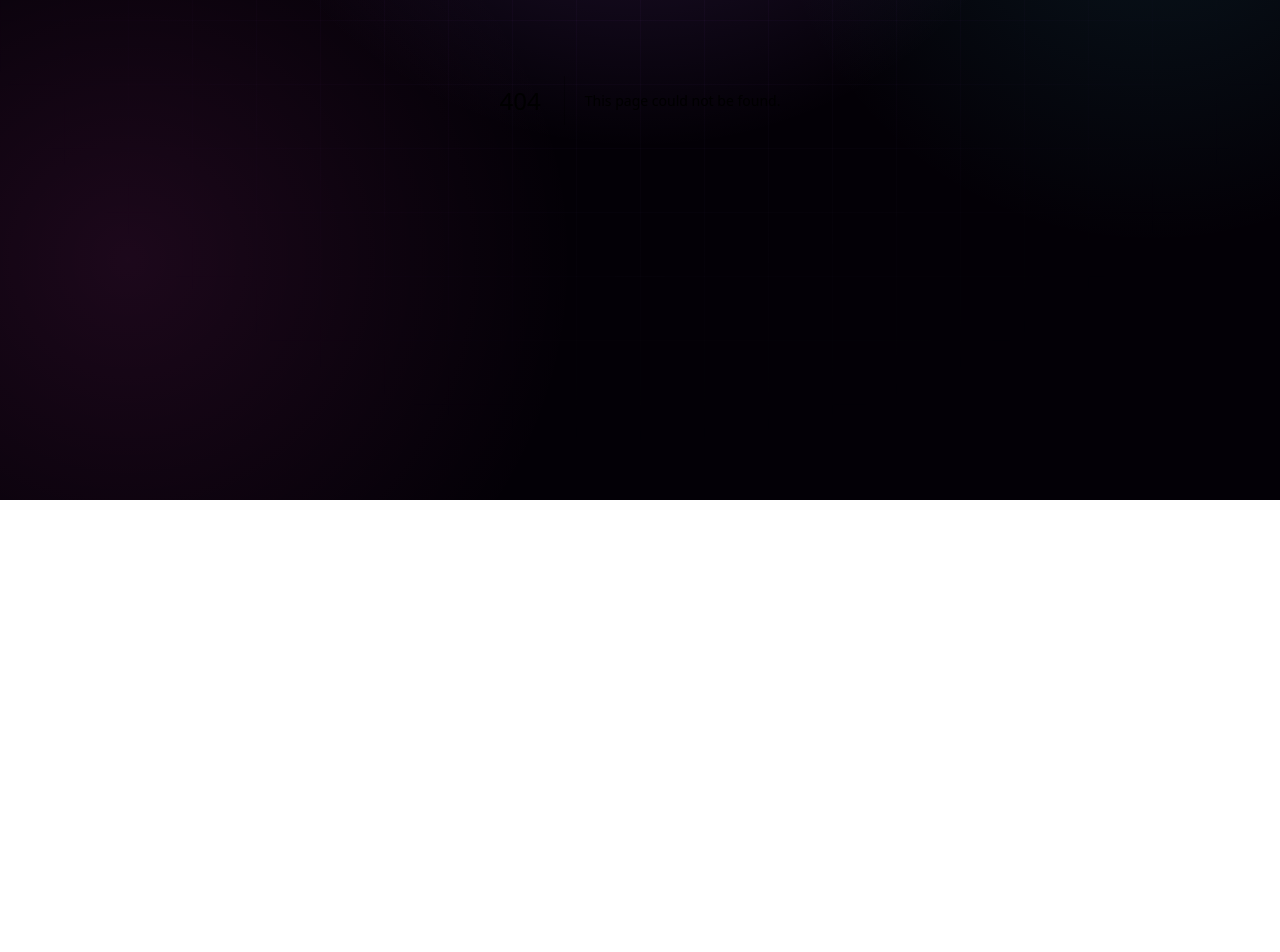
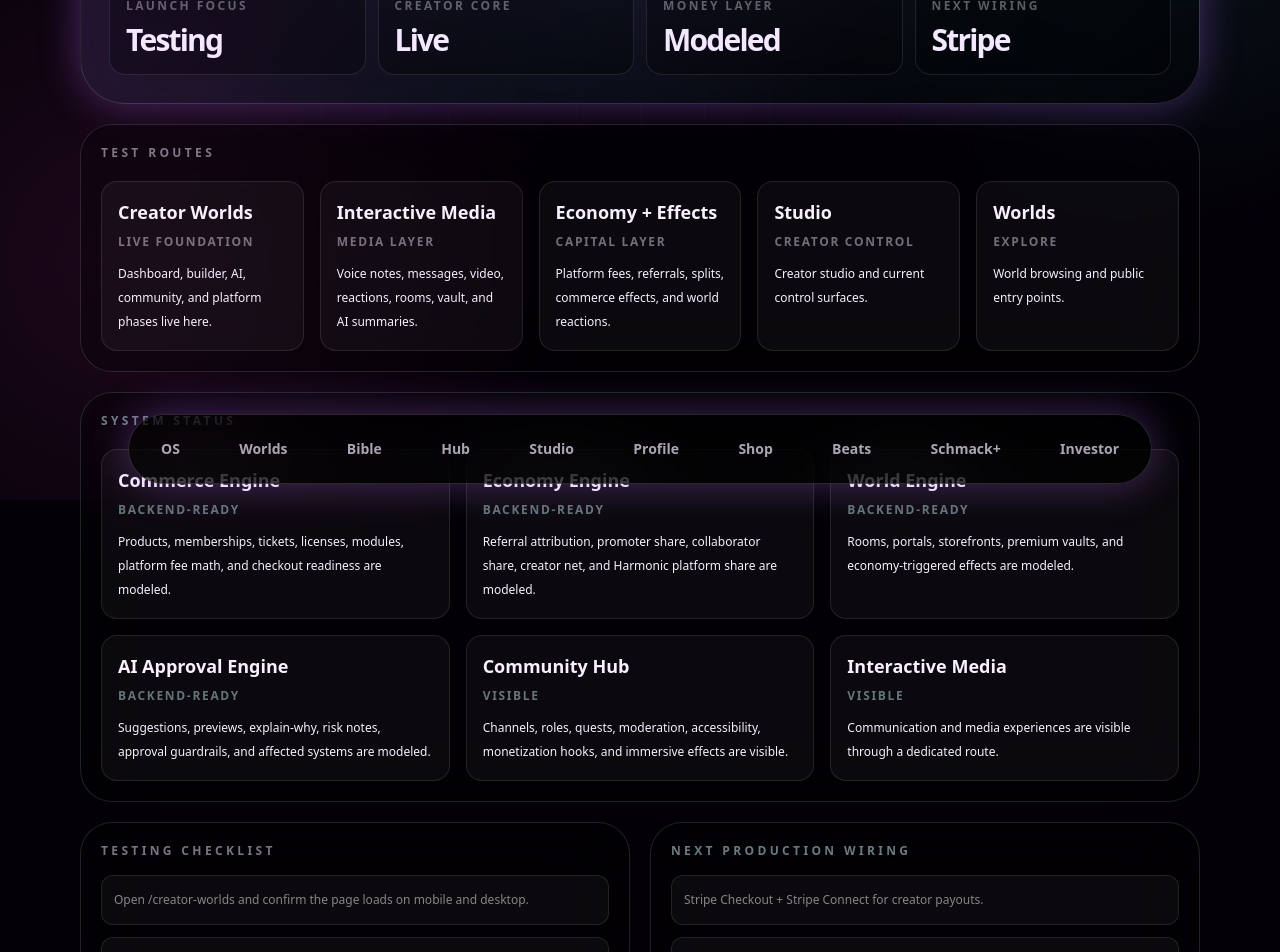
Before and after one commit to thatsmelodic/harmonic-os, a Next.js app: page /launch-lab in a window 1280 px wide. Before the commit this address had no page. Shown: the part 300-1252 px from the top of the page. Before the commit the page ends 800 px from the top, so only its background shows below. Built offline with nearby package versions, Linux system fonts and the light colour scheme.

Commit message:
Add Harmonic OS launch lab

```diff
--- /dev/null
+++ b/app/launch-lab/page.tsx
@@ -0,0 +1,105 @@
+import Link from 'next/link';
+import { FrequencyDock } from '@/components/FrequencyDock';
+
+export const metadata = {
+  title: 'Launch Lab | Harmonic OS',
+  description: 'End-of-day testing hub for Harmonic OS launch readiness, Creator Worlds, economy, effects, media, community, and platform systems.',
+};
+
+const testRoutes = [
+  { title: 'Creator Worlds', href: '/creator-worlds', status: 'Live Foundation', note: 'Dashboard, builder, AI, community, and platform phases live here.' },
+  { title: 'Interactive Media', href: '/creator-worlds/interactive-media', status: 'Media Layer', note: 'Voice notes, messages, video, reactions, rooms, vault, and AI summaries.' },
+  { title: 'Economy + Effects', href: '/creator-worlds/economy-effects', status: 'Capital Layer', note: 'Platform fees, referrals, splits, commerce effects, and world reactions.' },
+  { title: 'Studio', href: '/studio', status: 'Creator Control', note: 'Creator studio and current control surfaces.' },
+  { title: 'Worlds', href: '/worlds', status: 'Explore', note: 'World browsing and public entry points.' },
+];
+
+const launchSystems = [
+  { system: 'Commerce Engine', ready: 'Backend-ready', detail: 'Products, memberships, tickets, licenses, modules, platform fee math, and checkout readiness are modeled.' },
+  { system: 'Economy Engine', ready: 'Backend-ready', detail: 'Referral attribution, promoter share, collaborator share, creator net, and Harmonic platform share are modeled.' },
+  { system: 'World Engine', ready: 'Backend-ready', detail: 'Rooms, portals, storefronts, premium vaults, and economy-triggered effects are modeled.' },
+  { system: 'AI Approval Engine', ready: 'Backend-ready', detail: 'Suggestions, previews, explain-why, risk notes, approval guardrails, and affected systems are modeled.' },
+  { system: 'Community Hub', ready: 'Visible', detail: 'Channels, roles, quests, moderation, accessibility, monetization hooks, and immersive effects are visible.' },
+  { system: 'Interactive Media', ready: 'Visible', detail: 'Communication and media experiences are visible through a dedicated route.' },
+];
+
+const testChecklist = [
+  'Open /creator-worlds and confirm the page loads on mobile and desktop.',
+  'Scroll through Dashboard, World Builder, Personal AI, Community Hub, and Platform Phases.',
+  'Open /creator-worlds/interactive-media and test the media system route.',
+  'Open /creator-worlds/economy-effects and test the capital + world effects route.',
+  'Check that the FrequencyDock does not cover important content on mobile.',
+  'Confirm buttons route correctly: Studio, Worlds, Back to Creator Worlds.',
+  'Capture screenshots of anything visually broken, cramped, or missing.',
+  'Do not add new features until the latest Vercel deployment is green.',
+];
+
+const nextProductionWiring = [
+  'Stripe Checkout + Stripe Connect for creator payouts.',
+  'Supabase tables for worlds, rooms, products, orders, memberships, referrals, and AI approvals.',
+  'Auth roles for creator, fan, member, premium supporter, moderator, and admin.',
+  'Real approval queue actions: approve, edit, reject, preview, publish.',
+  'Analytics dashboard: traffic, conversion, revenue, affiliate source, community pulse.',
+];
+
+export default function LaunchLabPage() {
+  return (
+    <main className="min-h-screen px-6 py-8 pb-28">
+      <FrequencyDock />
+      <section className="harmonic-container grid gap-5 py-8">
+        <article className="rounded-[2.8rem] border border-purple-200/15 bg-[linear-gradient(135deg,rgba(183,108,255,.18),rgba(54,178,203,.08),rgba(0,0,0,.42))] p-5 shadow-purple-glow backdrop-blur-2xl sm:p-7">
+          <p className="text-xs font-black uppercase tracking-[.38em] text-purple-100/45">End-of-Day Launch Testing</p>
+          <h1 className="mt-3 text-5xl font-black tracking-[-.09em] sm:text-7xl">Harmonic OS Launch Lab</h1>
+          <p className="mt-4 max-w-5xl text-sm leading-7 text-purple-100/62 sm:text-base">One place to test the live prototype, verify the creator platform surfaces, and keep the next production wiring focused on payments, database, roles, approvals, and analytics.</p>
+          <div className="mt-6 grid gap-3 md:grid-cols-4">
+            <Stat label="Launch Focus" value="Testing" />
+            <Stat label="Creator Core" value="Live" />
+            <Stat label="Money Layer" value="Modeled" />
+            <Stat label="Next Wiring" value="Stripe" />
+          </div>
+        </article>
+
+        <article className="rounded-[2rem] border border-purple-200/15 bg-black/30 p-5 backdrop-blur-2xl">
+          <p className="text-xs font-black uppercase tracking-[.28em] text-purple-100/50">Test Routes</p>
+          <div className="mt-5 grid gap-4 xl:grid-cols-5">
+            {testRoutes.map((route) => (
+              <Link key={route.href} href={route.href} className="rounded-2xl border border-white/10 bg-white/[.035] p-4 transition hover:bg-white/[.07]">
+                <h2 className="text-lg font-black text-white/82">{route.title}</h2>
+                <p className="mt-2 text-xs font-black uppercase tracking-[.14em] text-purple-100/45">{route.status}</p>
+                <p className="mt-3 text-xs leading-6 text-white/48">{route.note}</p>
+              </Link>
+            ))}
+          </div>
+        </article>
+
+        <article className="rounded-[2rem] border border-cyan-200/15 bg-black/30 p-5 backdrop-blur-2xl">
+          <p className="text-xs font-black uppercase tracking-[.28em] text-cyan-100/50">System Status</p>
+          <div className="mt-5 grid gap-4 xl:grid-cols-3">
+            {launchSystems.map((item) => (
+              <section key={item.system} className="rounded-2xl border border-white/10 bg-white/[.035] p-4">
+                <h2 className="text-lg font-black text-white/82">{item.system}</h2>
+                <p className="mt-2 text-xs font-black uppercase tracking-[.14em] text-cyan-100/45">{item.ready}</p>
+                <p className="mt-3 text-xs leading-6 text-white/48">{item.detail}</p>
+              </section>
+            ))}
+          </div>
+        </article>
+
+        <div className="grid gap-5 xl:grid-cols-2">
+          <article className="rounded-[2rem] border border-purple-200/15 bg-black/30 p-5 backdrop-blur-2xl">
+            <p className="text-xs font-black uppercase tracking-[.28em] text-purple-100/50">Testing Checklist</p>
+            <div className="mt-4 grid gap-3">{testChecklist.map((item) => <p key={item} className="rounded-xl border border-white/10 bg-white/[.035] p-3 text-xs leading-6 text-white/50">{item}</p>)}</div>
+          </article>
+          <article className="rounded-[2rem] border border-cyan-200/15 bg-black/30 p-5 backdrop-blur-2xl">
+            <p className="text-xs font-black uppercase tracking-[.28em] text-cyan-100/50">Next Production Wiring</p>
+            <div className="mt-4 grid gap-3">{nextProductionWiring.map((item) => <p key={item} className="rounded-xl border border-white/10 bg-white/[.035] p-3 text-xs leading-6 text-white/50">{item}</p>)}</div>
+          </article>
+        </div>
+      </section>
+    </main>
+  );
+}
+
+function Stat({ label, value }: { label: string; value: string }) {
+  return <div className="rounded-2xl border border-white/10 bg-black/30 p-4"><p className="text-xs font-black uppercase tracking-[.2em] text-white/35">{label}</p><p className="mt-2 text-3xl font-black tracking-[-.06em] text-purple-100">{value}</p></div>;
+}
```
